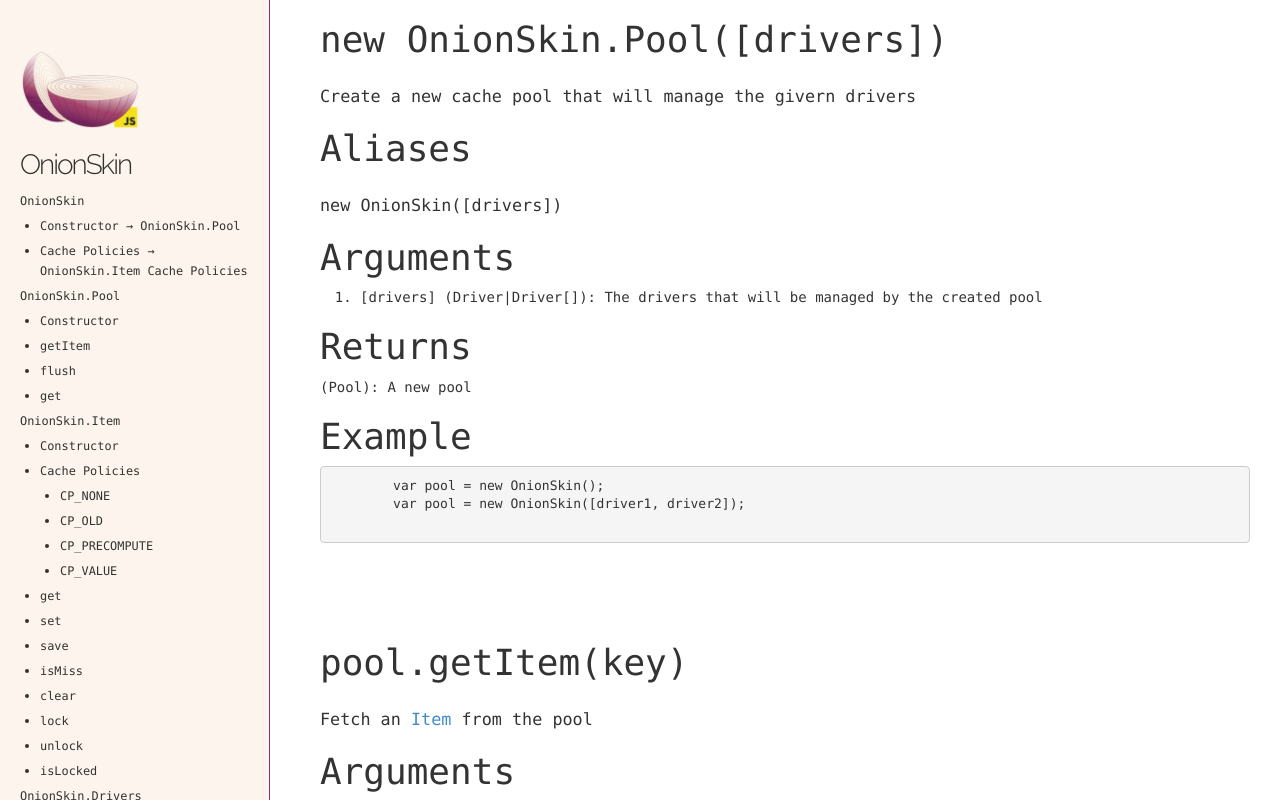
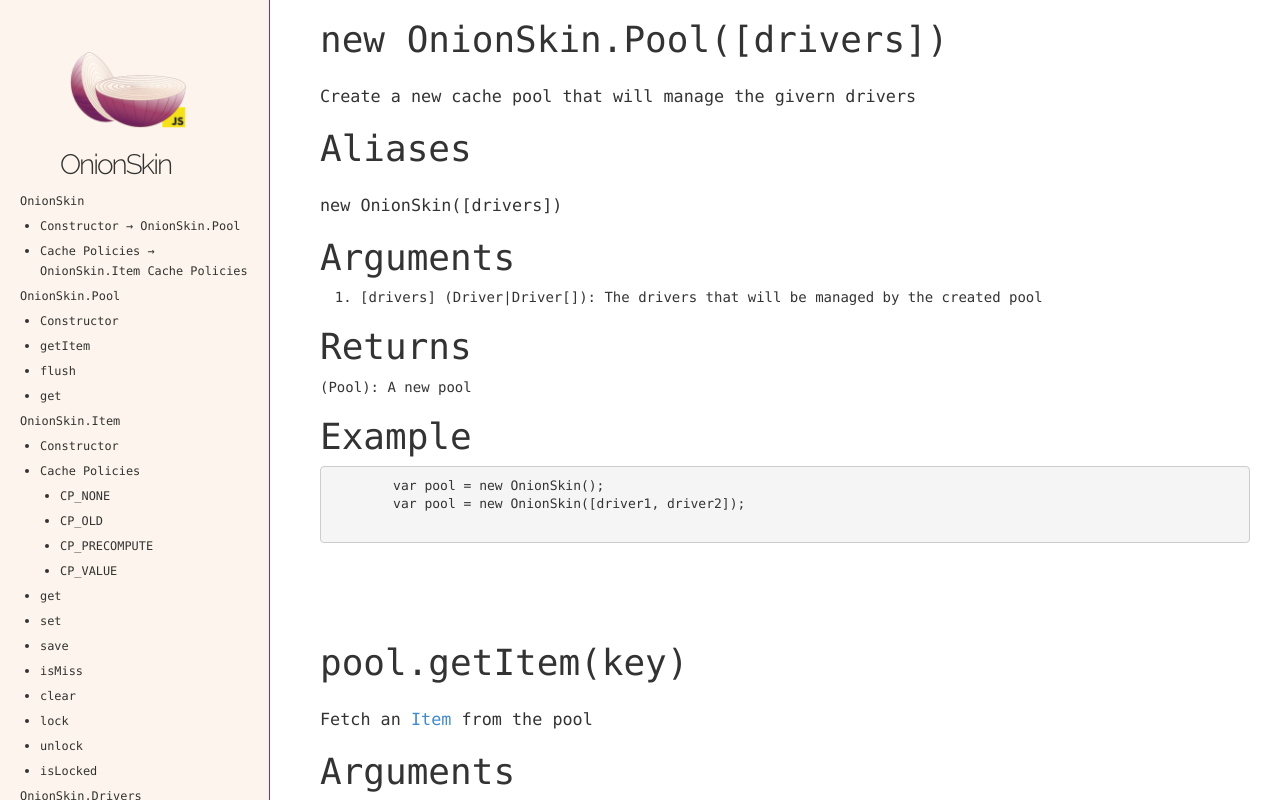
Before and after one commit to onionskin/onionskin.github.io, a website: page api/index.html in a window 1280 px wide. Drawn offline with Linux system fonts and the light colour scheme; files whose address does not match are found by name.

Commit message:
Fix logo position on api

```diff
--- a/assets/docs.css
+++ b/assets/docs.css
@@ -14,11 +14,13 @@ body {
 
 nav img {
   width: 120px;
-  margin-top: 50px;
+  margin: 50px  0 0 48px;
 }
 
 h1.logo {
+  width: 250px;
   font-size: 2em;
+  margin-left: 40px;
 }
 
 nav {
```
